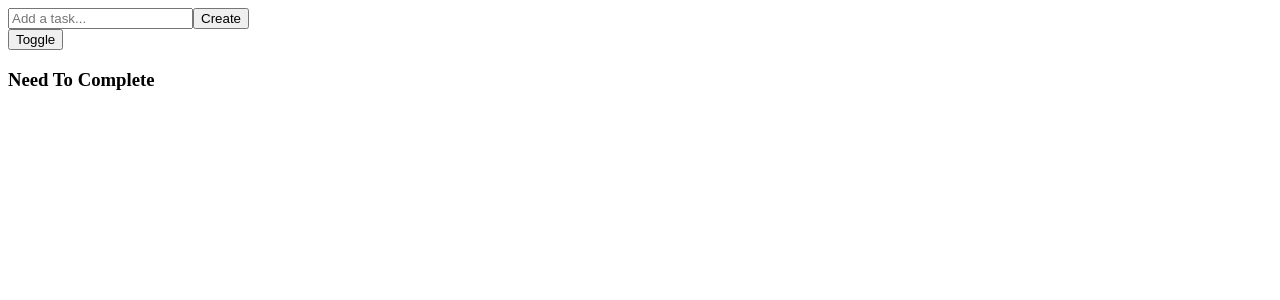
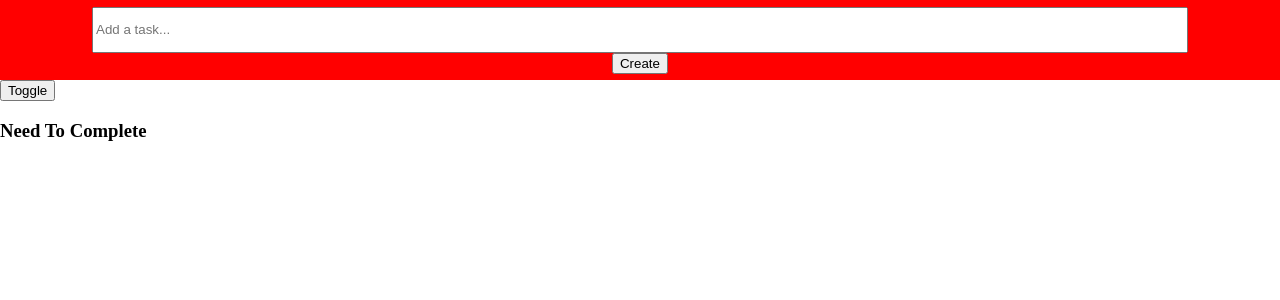
Before and after one commit to JosiahSayers/Tasks-Angular, an Angular app: page / in a window 1280 px wide. Shown: the top 300 px of the page. Built offline with nearby package versions, Linux system fonts and the light colour scheme.

Commit message:
Messing with style sheet scoping

```diff
--- a/src/app/create-task/create-task.component.scss
+++ b/src/app/create-task/create-task.component.scss
@@ -0,0 +1,15 @@
+form {
+  width: 100vw;
+  height: 10vh;
+  background-color: red;
+
+  display: flex;
+  flex-direction: column;
+  justify-content: center;
+  align-items: center;
+}
+
+input {
+  width: 85%;
+  height: 50%;
+}
--- a/src/styles.scss
+++ b/src/styles.scss
@@ -1 +1,5 @@
 /* You can add global styles to this file, and also import other style files */
+body {
+  margin: 0;
+  padding: 0;
+}
```
